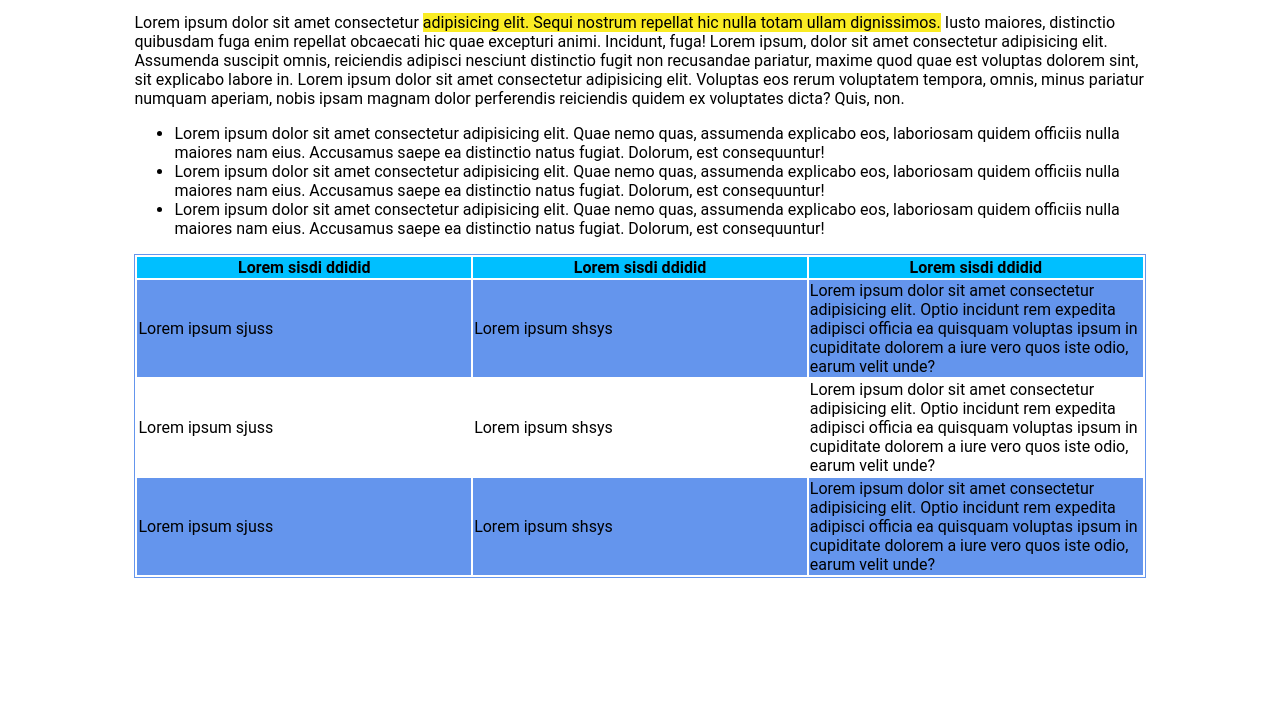
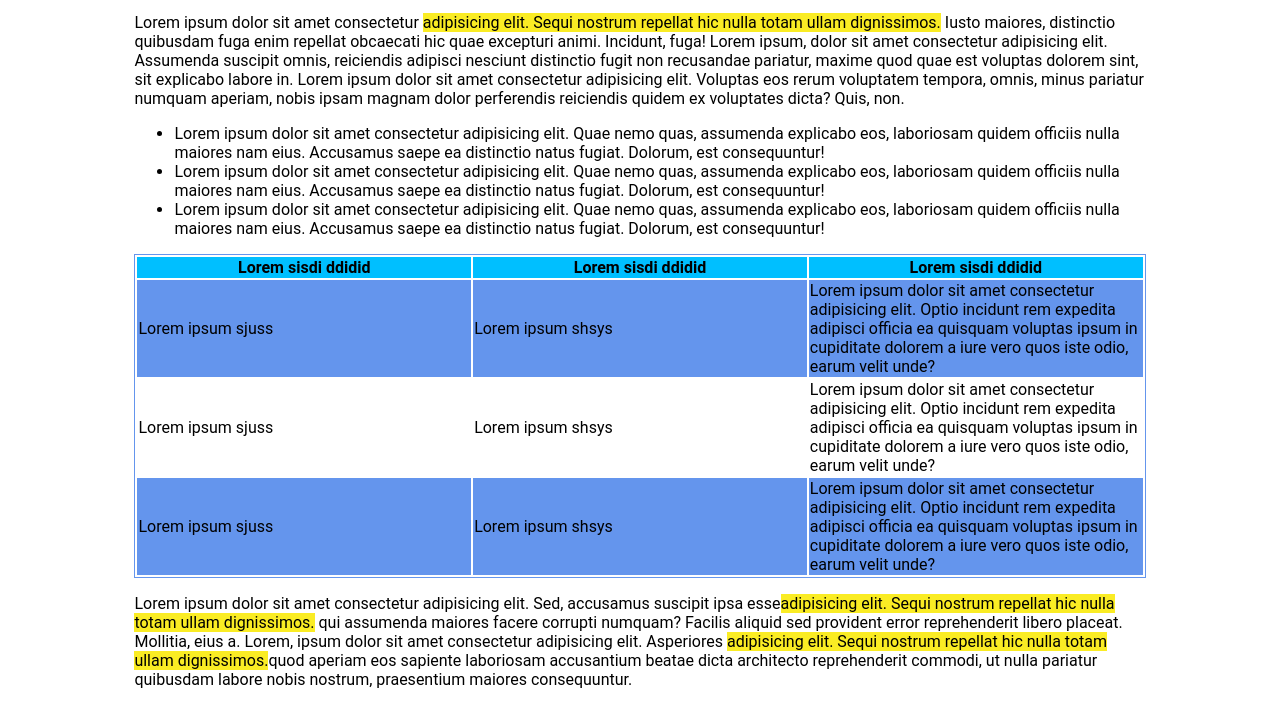
Before and after one commit to GiuseppeMandriani/html-css-booleaner, a website: page index.html in a window 1280 px wide. Shown: the part 320-1025 px from the top of the page. Before the commit the page ends 906 px from the top, so only its background shows below. Drawn offline with Linux system fonts and the light colour scheme.

Commit message:
add description after table

```diff
--- a/index.html
+++ b/index.html
@@ -71,6 +71,10 @@
             </tbody>
           </table>
         </section>
+
+        <section>
+          <p>Lorem ipsum dolor sit amet consectetur adipisicing elit. Sed, accusamus suscipit ipsa esse<span class="evidenziato">adipisicing elit. Sequi nostrum repellat hic nulla totam ullam dignissimos.</span> qui assumenda maiores facere corrupti numquam? Facilis aliquid sed provident error reprehenderit libero placeat. Mollitia, eius a. Lorem, ipsum dolor sit amet consectetur adipisicing elit. Asperiores <span class="evidenziato">adipisicing elit. Sequi nostrum repellat hic nulla totam ullam dignissimos.</span>quod aperiam eos sapiente laboriosam accusantium beatae dicta architecto reprehenderit commodi, ut nulla pariatur quibusdam labore nobis nostrum, praesentium maiores consequuntur.</p>
+        </section>
       </main>
     </div>
   </body>
```
